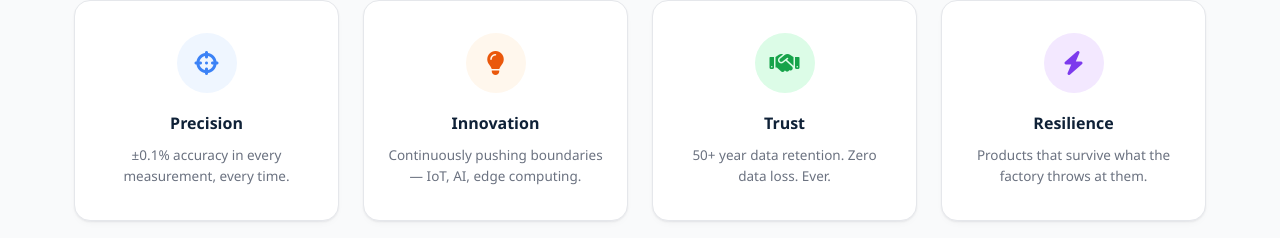
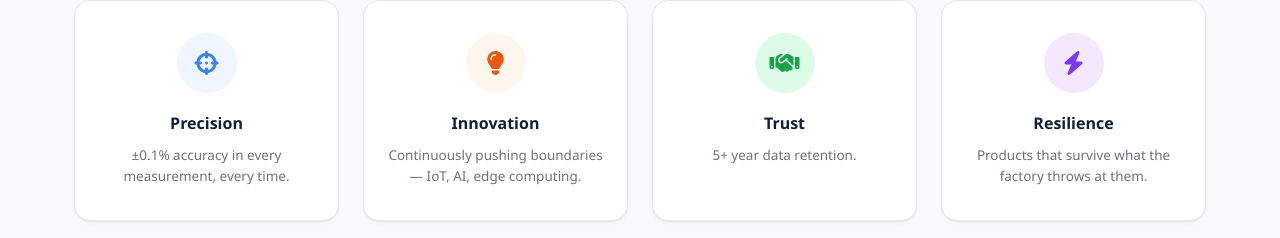
Before and after one commit to naveensinghpc2024-ship-it/kynatron, a plain HTML site: page about.html in a window 1280 px wide. Shown: the part 2114-2352 px from the top of the page. Drawn offline with Linux system fonts and the light colour scheme.

Commit message:
Storage details updated

```diff
--- a/about.html
+++ b/about.html
@@ -700,7 +700,7 @@
                     <i class="fa-solid fa-handshake"></i>
                 </div>
                 <h4>Trust</h4>
-                <p>50+ year data retention. Zero data loss. Ever.</p>
+                <p>5+ year data retention.</p>
             </div>
             <div class="value-item">
                 <div class="value-icon-wrap purple">
```
